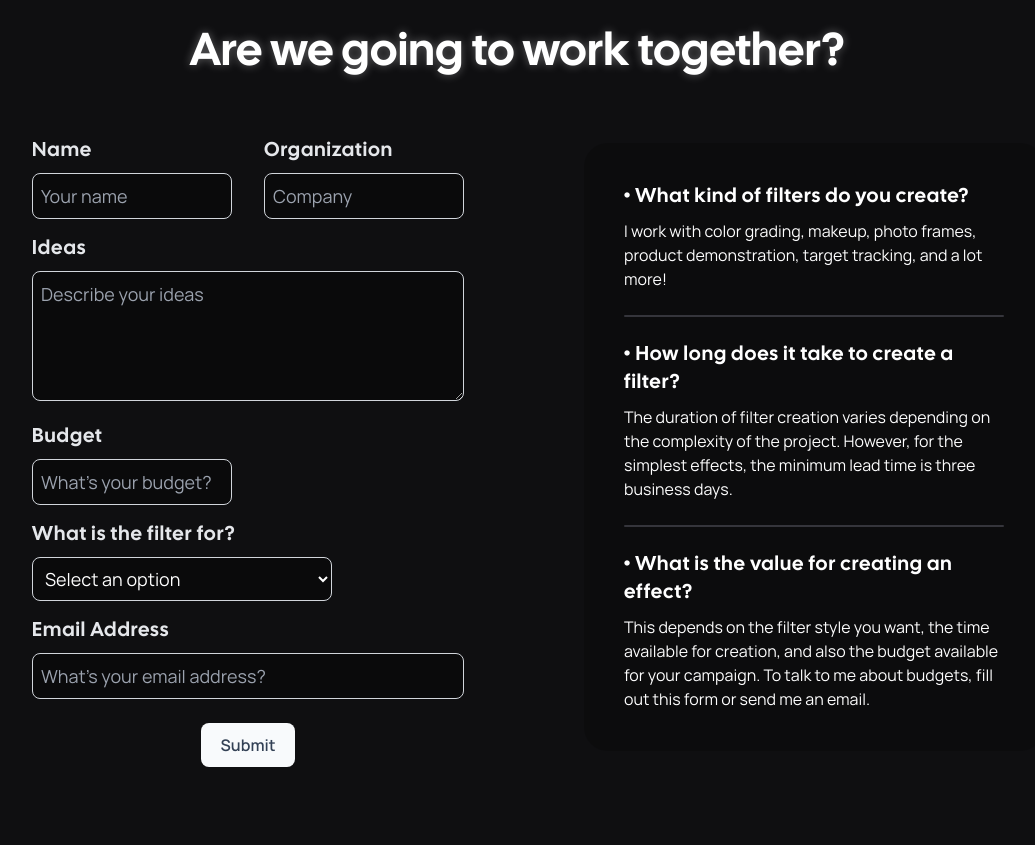
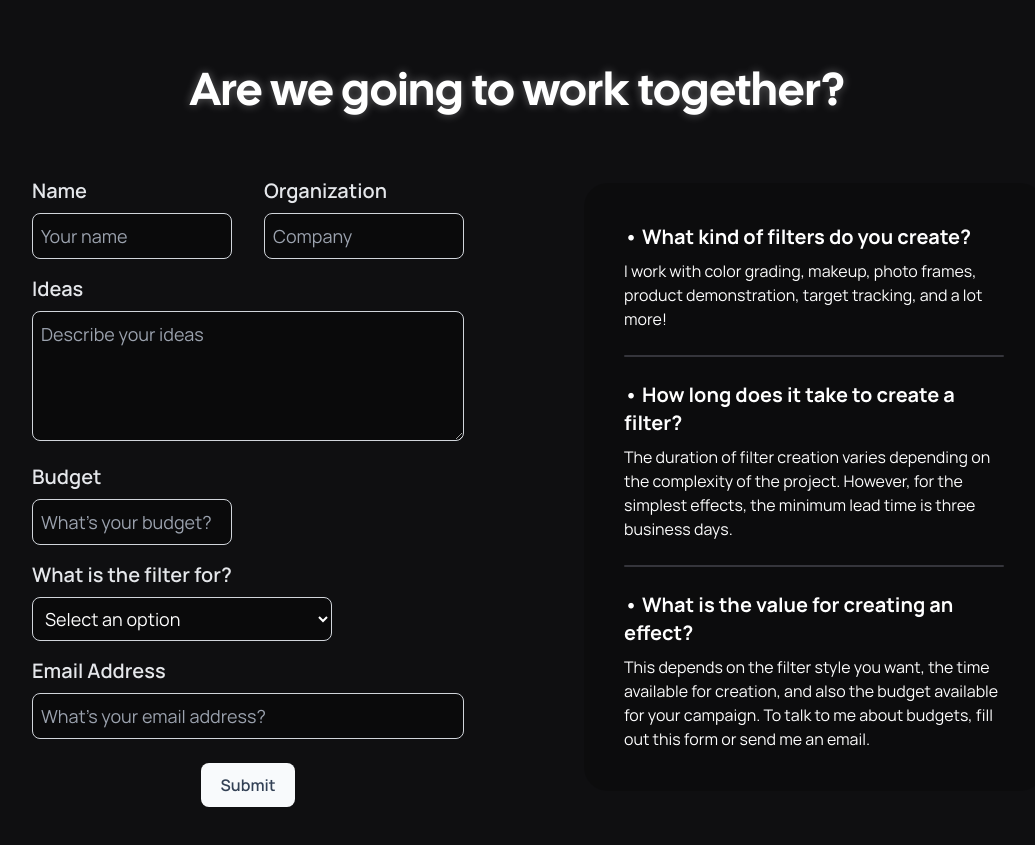
Before and after one commit to xicko/dashnyam, a Next.js app: page / in a window 1280 px wide. Shown: the part 3180-4025 px from the top of the page, without its empty margins (122-1157 px from the left). Built offline with nearby package versions, Linux system fonts and the light colour scheme.

Commit message:
reverted font change in work together section, changed button color in portfolio page

```diff
--- a/components/Customers.tsx
+++ b/components/Customers.tsx
@@ -33,7 +33,7 @@ const Customers: React.FC = () => {
             <div
               key={customer.name}
               className="flex items-center flex-col justify-center">
-              <div className="md:w-[150px] md:h-[150px] w-[130px] h-[130px]">
+              <div className="md:w-[170px] md:h-[170px] w-[130px] h-[130px]">
                 <Image
                   src={customer.logo}
                   alt={customer.name}
--- a/components/FaqComponent1.tsx
+++ b/components/FaqComponent1.tsx
@@ -4,14 +4,14 @@ const FaqComponent1 = () => {
   return (
     <section className='md:w-[460px] md:mx-10 bg-black md:bg-opacity-20 bg-opacity-0 md:rounded-3xl p-10 md:mt-4 md:mb-0 mb-14 space-y-6'>
         <div className='space-y-2'>
-            <p className='font-bold customfonttitle tracking-wider text-xl'>&#8226; What kind of filters do you create?</p>
+            <p className='font-bold text-xl'>&#8226; What kind of filters do you create?</p>
             <p>I work with color grading, makeup, photo frames, product demonstration, target tracking, and a lot more!</p>
         </div>
 
         <div className='min-w-full min-h-[2px] bg-zinc-600 bg-opacity-60 rounded-full'></div>
 
         <div className='space-y-2'>
-            <p className='font-bold customfonttitle tracking-wider text-xl'>&#8226; How long does it take to create a filter?</p>
+            <p className='font-bold text-xl'>&#8226; How long does it take to create a filter?</p>
             <p>The duration of filter creation varies depending on the complexity
             of the project. However, for the simplest effects, the minimum lead
             time is three business days.</p>
@@ -20,7 +20,7 @@ const FaqComponent1 = () => {
         <div className='min-w-full min-h-[2px] bg-zinc-600 bg-opacity-60 rounded-full'></div>
 
         <div className='space-y-2'>
-            <p className='font-bold customfonttitle tracking-wider text-xl'>&#8226; What is the value for creating an effect?</p>
+            <p className='font-bold text-xl'>&#8226; What is the value for creating an effect?</p>
             <p>This depends on the filter style you want, the time available for
             creation, and also the budget available for your campaign. To talk
             to me about budgets, fill out this form or send me an email.</p>
--- a/components/FiltersShowcase.tsx
+++ b/components/FiltersShowcase.tsx
@@ -32,9 +32,9 @@ const FiltersShowcase: React.FC<FiltersShowcaseProps> = ({
           </div>
 
           <div className="p-10 sm:text-white md:text-black lg:text-black xl:text-black">
-            <h2 className="customfonttitle text-3xl font-bold mb-2">{title}</h2>
+            <h2 className="customfonttitle tracking-[0.03em] text-3xl font-bold mb-2">{title}</h2>
             <p className="xl:text-[16px] 2xl:text-xl lg:text-[18px] md:text-[20px] sm:text-[18px] text-[18px] pb-4">{description}</p>
-            <Link href={buttonLink} className="bg-[#4879F4] text-white px-4 py-2 rounded-md hover:bg-[#3359E9] transition-colors">
+            <Link href={buttonLink} className="bg-[#88d0ff] text-black px-4 py-2 rounded-md hover:bg-[#5fbfff] transition-colors">
                 Try Effect
             </Link>
           </div>
--- a/components/WorkTogether.tsx
+++ b/components/WorkTogether.tsx
@@ -65,7 +65,7 @@ const WorkTogether = () => {
         <form onSubmit={handleSubmit} className="mt-0">
           <div className="flex justify-start space-x-8  mb-0">
             <div className="md:w-[200px] w-[145px] mb-4 md:mb-4">
-              <label className="block customfonttitle tracking-wider text-xl text-gray-200 mb-2">Name</label>
+              <label className="block text-xl text-gray-200 mb-2">Name</label>
               <input
                 type="text"
                 name="name"
@@ -78,7 +78,7 @@ const WorkTogether = () => {
             </div>
 
             <div className="md:w-[200px] w-[145px]">
-              <label className="block customfonttitle tracking-wider text-xl text-gray-200 mb-2">
+              <label className="block text-xl text-gray-200 mb-2">
                 Organization
               </label>
               <input
@@ -92,7 +92,7 @@ const WorkTogether = () => {
             </div>
           </div>
 
-          <label className="block customfonttitle tracking-wider text-xl text-gray-200 mb-2">Ideas</label>
+          <label className="block text-xl text-gray-200 mb-2">Ideas</label>
           <textarea
             name="ideas"
             value={formData.ideas}
@@ -102,7 +102,7 @@ const WorkTogether = () => {
             placeholder="Describe your ideas"
           ></textarea>
 
-          <label className="block customfonttitle tracking-wider text-xl text-gray-200 mb-2">Budget</label>
+          <label className="block text-xl text-gray-200 mb-2">Budget</label>
           <input
             type="text"
             name="budget"
@@ -112,7 +112,7 @@ const WorkTogether = () => {
             placeholder="What's your budget?"
           />
 
-          <label className="block customfonttitle tracking-wider text-xl text-gray-200 mb-2">
+          <label className="block text-xl text-gray-200 mb-2">
             What is the filter for?
           </label>
           <select
@@ -132,7 +132,7 @@ const WorkTogether = () => {
 
           {formData.filterReason === "other" && (
             <>
-              <label className="block customfonttitle tracking-wider text-xl text-gray-200 mb-2">Other</label>
+              <label className="block text-xl text-gray-200 mb-2">Other</label>
               <input
                 type="text"
                 name="otherReason"
@@ -144,7 +144,7 @@ const WorkTogether = () => {
             </>
           )}
 
-          <label className="block customfonttitle tracking-wider text-xl text-gray-200 mb-2">
+          <label className="block text-xl text-gray-200 mb-2">
             Email Address
           </label>
           <input
```
